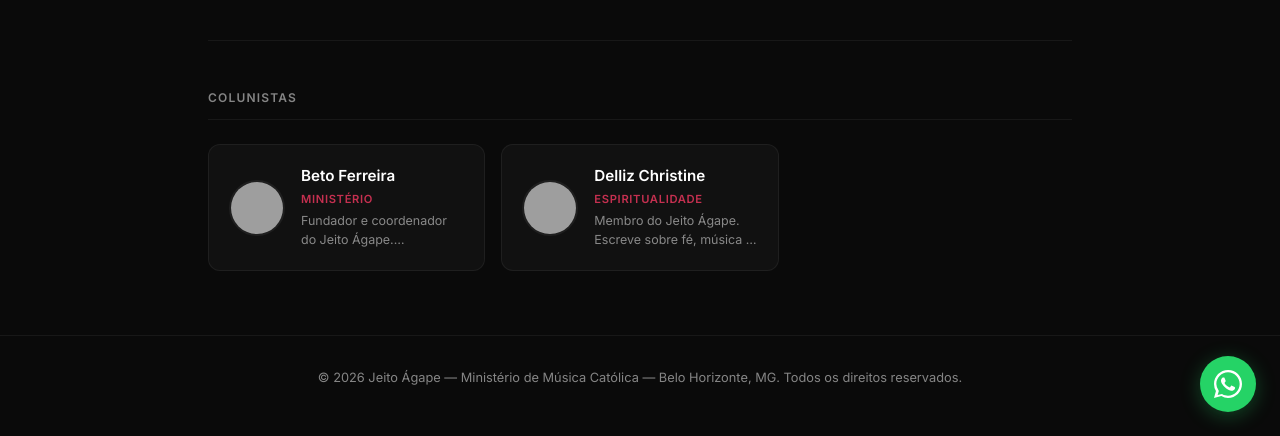
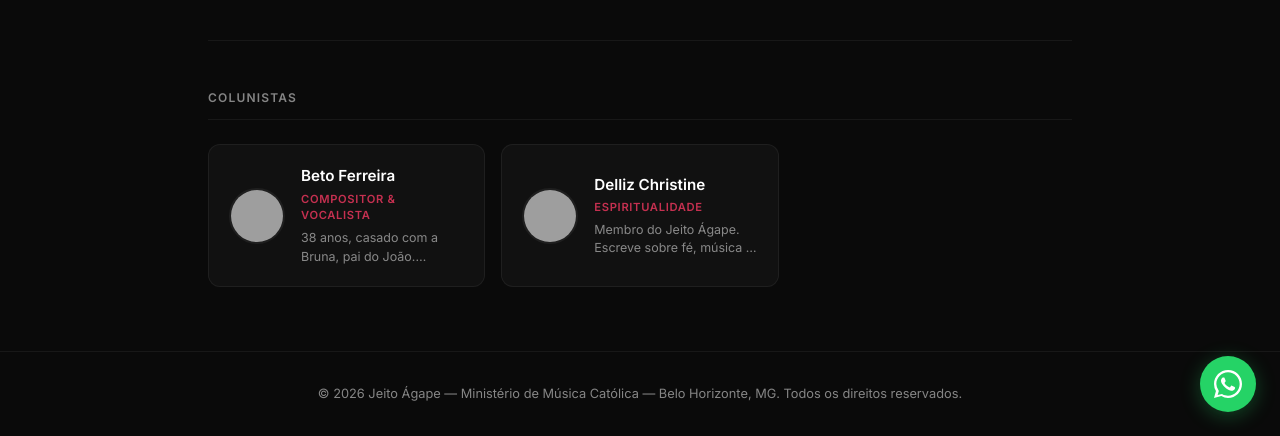
Before and after one commit to idelberto/SITE.jeito-agape.JS, a Jekyll site: the page built from blog/index.html, in a window 1280 px wide and 1400 px high, scrolled down 283 px, cut to the strip 964-1400 px from the top of the window. Built offline with Jekyll 4.4.1, drawn with Linux system fonts in a browser that asks for light colours; nearby versions of some CDN libraries; grey boxes are pictures that could not be loaded.

Commit message:
Update author details and implement author modal for enhanced user interaction

```diff
--- a/_data/authors.yml
+++ b/_data/authors.yml
@@ -1,6 +1,6 @@
 - name: "Beto Ferreira"
-  role: "Ministério"
-  bio: "Fundador e coordenador do Jeito Ágape. Compartilha vivências e reflexões sobre a caminhada do ministério."
+  role: "Compositor & Vocalista"
+  bio: "38 anos, casado com a Bruna, pai do João. Estudante de Teologia Católica, compositor e vocalista do Jeito Ágape. Em busca constante de estar mais próximo dAquele que nos une em comunhão."
   image: "/assets/Beto.jpg"
 
 - name: "Delliz Christine"
--- a/blog/index.html
+++ b/blog/index.html
@@ -285,10 +285,109 @@
     border: 1px solid var(--border);
     border-radius: 12px;
     transition: border-color 0.3s;
+    cursor: pointer;
   }
 
   .columnist-card:hover {
     border-color: var(--accent);
+  }
+
+  /* Author modal */
+  .author-modal-overlay {
+    position: fixed;
+    inset: 0;
+    background: rgba(0, 0, 0, 0.75);
+    z-index: 2000;
+    display: flex;
+    align-items: center;
+    justify-content: center;
+    opacity: 0;
+    pointer-events: none;
+    transition: opacity 0.3s;
+    padding: 1rem;
+  }
+
+  .author-modal-overlay.active {
+    opacity: 1;
+    pointer-events: all;
+  }
+
+  .author-modal {
+    background: var(--surface);
+    border: 1px solid var(--border);
+    border-radius: 20px;
+    max-width: 480px;
+    width: 100%;
+    padding: 2.5rem 2rem 2rem;
+    position: relative;
+    transform: scale(0.92) translateY(20px);
+    transition: transform 0.3s;
+    text-align: center;
+  }
+
+  .author-modal-overlay.active .author-modal {
+    transform: scale(1) translateY(0);
+  }
+
+  .author-modal-close {
+    position: absolute;
+    top: 1rem;
+    right: 1rem;
+    background: none;
+    border: none;
+    color: var(--text-muted);
+    cursor: pointer;
+    padding: 0.25rem;
+    transition: color 0.3s;
+  }
+
+  .author-modal-close:hover {
+    color: var(--text);
+  }
+
+  .author-modal-avatar {
+    width: 100px;
+    height: 100px;
+    border-radius: 50%;
+    object-fit: cover;
+    border: 3px solid var(--accent);
+    margin-bottom: 1.25rem;
+  }
+
+  .author-modal-initials {
+    width: 100px;
+    height: 100px;
+    border-radius: 50%;
+    display: flex;
+    align-items: center;
+    justify-content: center;
+    background: rgba(197, 48, 80, 0.12);
+    color: var(--accent);
+    font-size: 2rem;
+    font-weight: 700;
+    border: 3px solid rgba(197, 48, 80, 0.3);
+    margin: 0 auto 1.25rem;
+  }
+
+  .author-modal h3 {
+    font-size: 1.4rem;
+    font-weight: 700;
+    margin-bottom: 0.3rem;
+  }
+
+  .author-modal .modal-role {
+    font-size: 0.75rem;
+    font-weight: 600;
+    text-transform: uppercase;
+    letter-spacing: 0.08em;
+    color: var(--accent);
+    margin-bottom: 1.25rem;
+  }
+
+  .author-modal .modal-bio {
+    color: var(--text-muted);
+    font-size: 0.92rem;
+    line-height: 1.7;
   }
 
   .columnist-avatar {
@@ -433,7 +532,7 @@
       <div class="section-label">Colunistas</div>
       <div class="columnists-grid">
         {% for author in site.data.authors %}
-          <div class="columnist-card">
+          <div class="columnist-card" onclick="openAuthorModal(this)" data-name="{{ author.name }}" data-role="{{ author.role }}" data-bio="{{ author.bio }}" data-image="{{ author.image }}">
             {% if author.image %}
               <img src="{{ author.image }}" alt="{{ author.name }}" class="columnist-avatar" />
             {% else %}
@@ -455,4 +554,47 @@
 
 </div>
 
+<!-- Author Modal -->
+<div id="authorModalOverlay" class="author-modal-overlay" onclick="closeAuthorModal(event)">
+  <div class="author-modal">
+    <button class="author-modal-close" onclick="closeAuthorModal(event, true)">
+      <i data-lucide="x" class="w-5 h-5"></i>
+    </button>
+    <div id="authorModalContent"></div>
+  </div>
+</div>
+
+<script>
+  function openAuthorModal(card) {
+    var name = card.getAttribute('data-name');
+    var role = card.getAttribute('data-role');
+    var bio = card.getAttribute('data-bio');
+    var image = card.getAttribute('data-image');
+
+    var html = '';
+    if (image) {
+      html += '<img src="' + image + '" alt="' + name + '" class="author-modal-avatar" />';
+    } else {
+      var parts = name.split(' ');
+      var initials = parts[0].charAt(0) + parts[parts.length - 1].charAt(0);
+      html += '<div class="author-modal-initials">' + initials + '</div>';
+    }
+    html += '<h3>' + name + '</h3>';
+    if (role) html += '<p class="modal-role">' + role + '</p>';
+    if (bio) html += '<p class="modal-bio">' + bio + '</p>';
+
+    document.getElementById('authorModalContent').innerHTML = html;
+    document.getElementById('authorModalOverlay').classList.add('active');
+    document.body.style.overflow = 'hidden';
+    lucide.createIcons();
+  }
+
+  function closeAuthorModal(e, force) {
+    if (force || e.target === document.getElementById('authorModalOverlay')) {
+      document.getElementById('authorModalOverlay').classList.remove('active');
+      document.body.style.overflow = '';
+    }
+  }
+</script>
+
 <div style="padding-bottom: 4rem;"></div>
```
